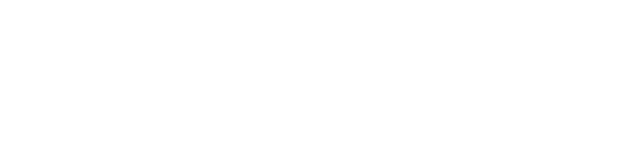
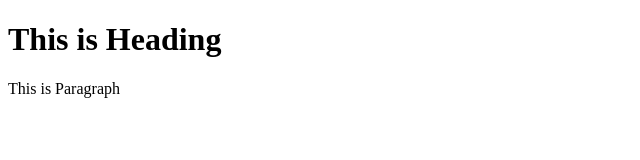
Before and after one commit to vaibhavspande/GIT, a plain HTML site: page index.html in a window 1280 px wide. Shown: the whole page, without its empty margins (0-640 px from the left). Drawn offline with Linux system fonts and the light colour scheme.

Commit message:
second commit

```diff
--- a/index.html
+++ b/index.html
@@ -7,6 +7,8 @@
     <title>Git test</title>
 </head>
 <body>
+    <h1>This is Heading</h1>
+    <p>This is Paragraph</p>
 
 </body>
 </html>
```
Also changed, not shown: templates/test.html (added).
